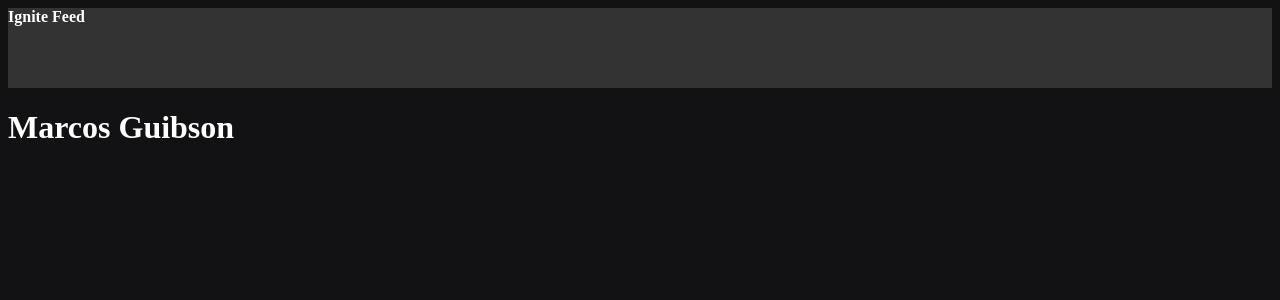
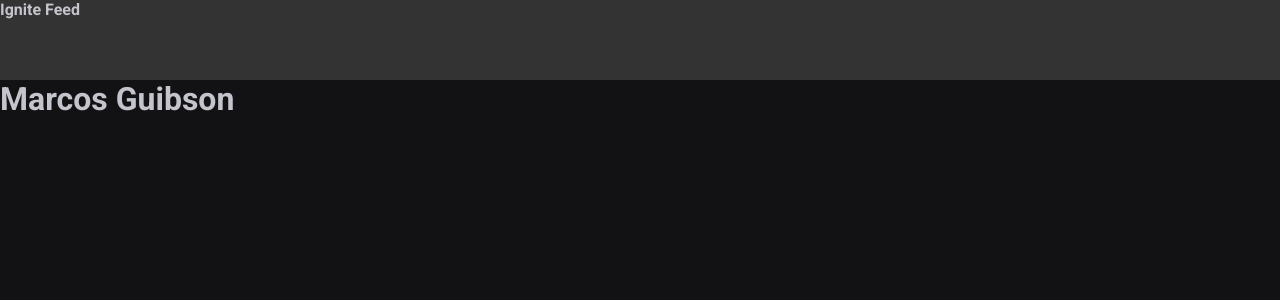
Before and after one commit to mguibtech/ignite-feed, a React (Vite) app: page / in a window 1280 px wide. Shown: the top 300 px of the page. Built offline with nearby package versions, Linux system fonts and the light colour scheme.

Commit message:
Criando estilo global da aplicação

```diff
--- a/index.html
+++ b/index.html
@@ -1,13 +1,21 @@
 <!DOCTYPE html>
 <html lang="en">
+
 <head>
   <meta charset="UTF-8" />
+  <link rel="preconnect" href="https://fonts.googleapis.com"/>
+  <link rel="preconnect" href="https://fonts.gstatic.com" crossorigin/>
+
   <link rel="icon" type="image/svg+xml" href="/vite.svg" />
+
+  <link href="https://fonts.googleapis.com/css2?family=Roboto:wght@400;700&display=swap" rel="stylesheet"/>
   <meta name="viewport" content="width=device-width, initial-scale=1.0" />
   <title>Vite + React</title>
 </head>
+
 <body>
   <div id="root"></div>
   <script type="module" src="/src/main.jsx"></script>
 </body>
+
 </html>
--- a/src/App.jsx
+++ b/src/App.jsx
@@ -1,7 +1,7 @@
 
 import { Header } from './components/Header';
 
-import './styles.css';
+import './global.css';
 
 export function App() {
   return(
--- /dev/null
+++ b/src/global.css
@@ -0,0 +1,31 @@
+:root {
+    --white: #fff;
+    --gray-100: #e1e1e6;
+    --gray-300: #c4c4cc;
+    --gray-400: #8d8d99;
+    --gray-600: #323238;
+    --gray-700: #29292e;
+    --gray-800: #202024;
+    --gray-900: #121214;
+
+    --green-500: #00875f;
+  }
+
+
+*{
+    margin: 0;
+    padding: 0;
+    box-sizing: border-box;
+}
+
+body{
+    background: var(--gray-900);
+    color: var(--gray-300);
+    -webkit-font-smoothing: antialiased;
+}
+
+body, input, textarea, button{
+    font-family: 'Roboto', sans-serif;
+    font-weight: 400;
+    font-size: 1rem;
+}
--- a/src/styles.css
+++ /dev/null
@@ -1,4 +0,0 @@
-body{
-    background: #121214;
-    color: white;
-}
```
Lines whose indentation alone changed are shown as unchanged.
